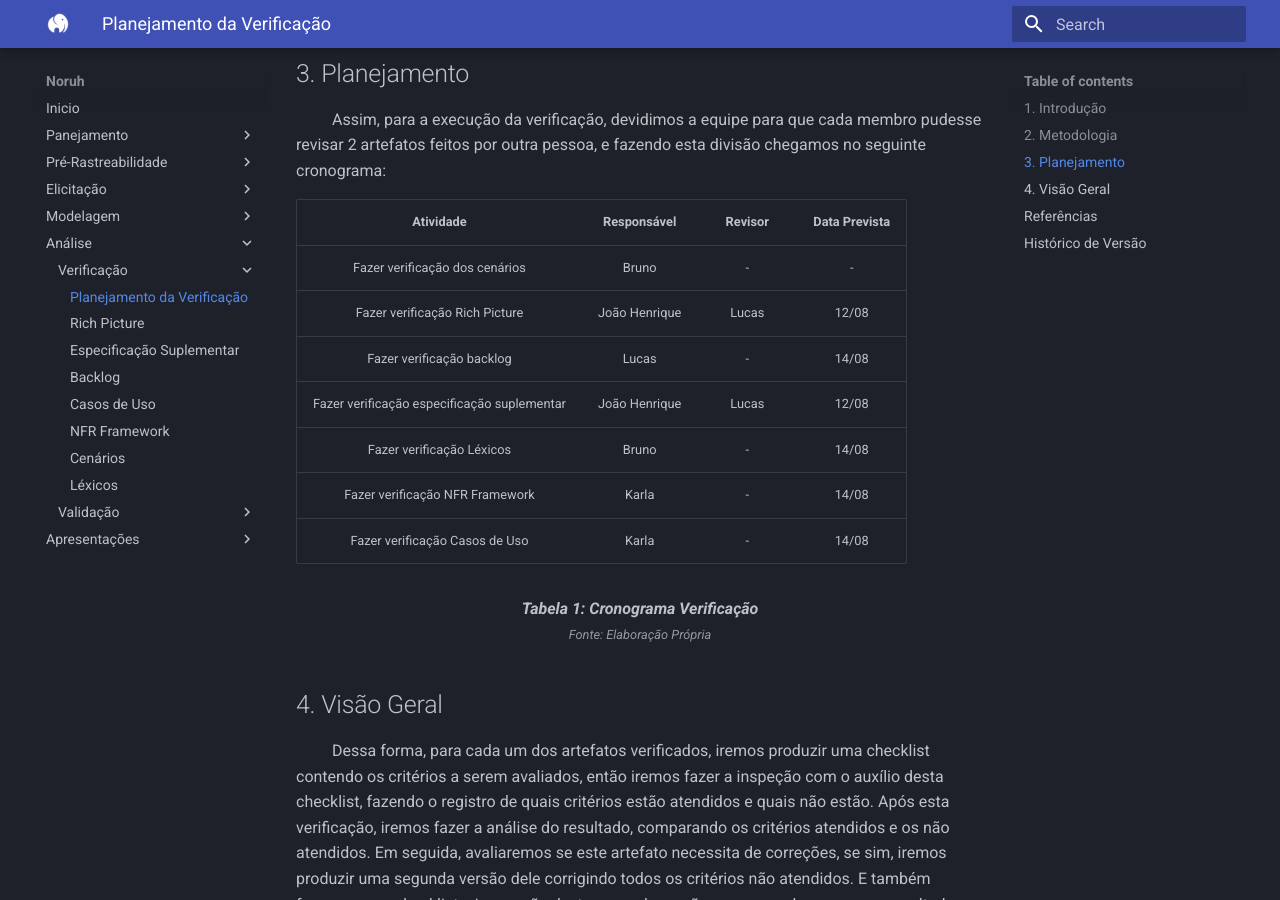
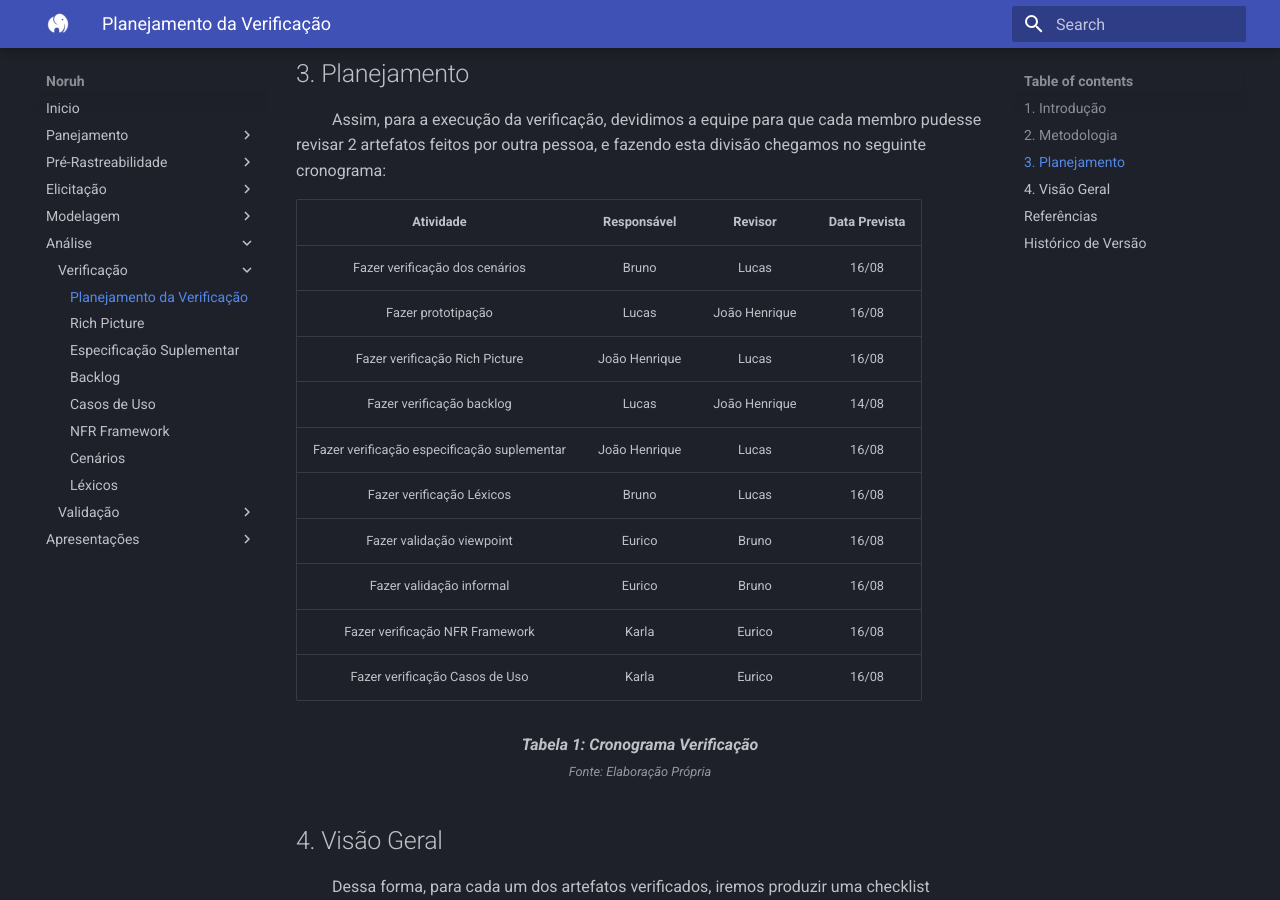
Before and after one commit to Thiab394/2022.1-Noruh, an MkDocs documentation site: the page built from docs/analise/verificacao/planejamento.md, in a window 1280 px wide and 900 px high, scrolled down 1005 px. Built offline with MkDocs 1.6.1 and Material for MkDocs 9.7.7, drawn with Linux system fonts in a browser that asks for light colours.

Commit message:
corrige cronograma

```diff
--- a/docs/analise/verificacao/planejamento.md
+++ b/docs/analise/verificacao/planejamento.md
@@ -27,13 +27,16 @@
 
 |            Atividade            |                Responsável                 |           Revisor            | Data Prevista  |
 | :-----------------------------: | :----------------------------------------: | :--------------------------: | :---: |
-| Fazer verificação dos cenários           |  Bruno                             |               -             |  -   |
-| Fazer verificação Rich Picture                 | João Henrique                                      |               Lucas   | 12/08   |
-| Fazer verificação backlog      | Lucas                       |               -              |   14/08   |
-| Fazer verificação especificação suplementar             |João Henrique |               Lucas              |   12/08   |
-| Fazer verificação Léxicos             | Bruno |               -              |   14/08   |
-| Fazer verificação NFR Framework             | Karla |               -              |   14/08   |
-| Fazer verificação Casos de Uso             | Karla |               -              |   14/08   |
+| Fazer verificação dos cenários           |  Bruno                             |             Lucas           |  16/08   |
+| Fazer prototipação           | Lucas                              |             João Henrique                       |   16/08    |
+| Fazer verificação Rich Picture                 | João Henrique                                 |               Lucas     |   16/08   |
+| Fazer verificação backlog      | Lucas                       |            João Henrique               |   14/08   |
+| Fazer verificação especificação suplementar             |João Henrique |               Lucas              |   16/08   |
+| Fazer verificação Léxicos             | Bruno |         Lucas             |   16/08    |
+| Fazer validação viewpoint             | Eurico |        Bruno             |   16/08    |
+| Fazer validação informal             | Eurico |         Bruno             |   16/08    |
+| Fazer verificação NFR Framework             | Karla |               Eurico              |   16/08   |
+| Fazer verificação Casos de Uso             | Karla |             Eurico              |   16/08   |
 
 <figcaption align='center'>
     <b>Tabela 1: Cronograma Verificação </b>
```
